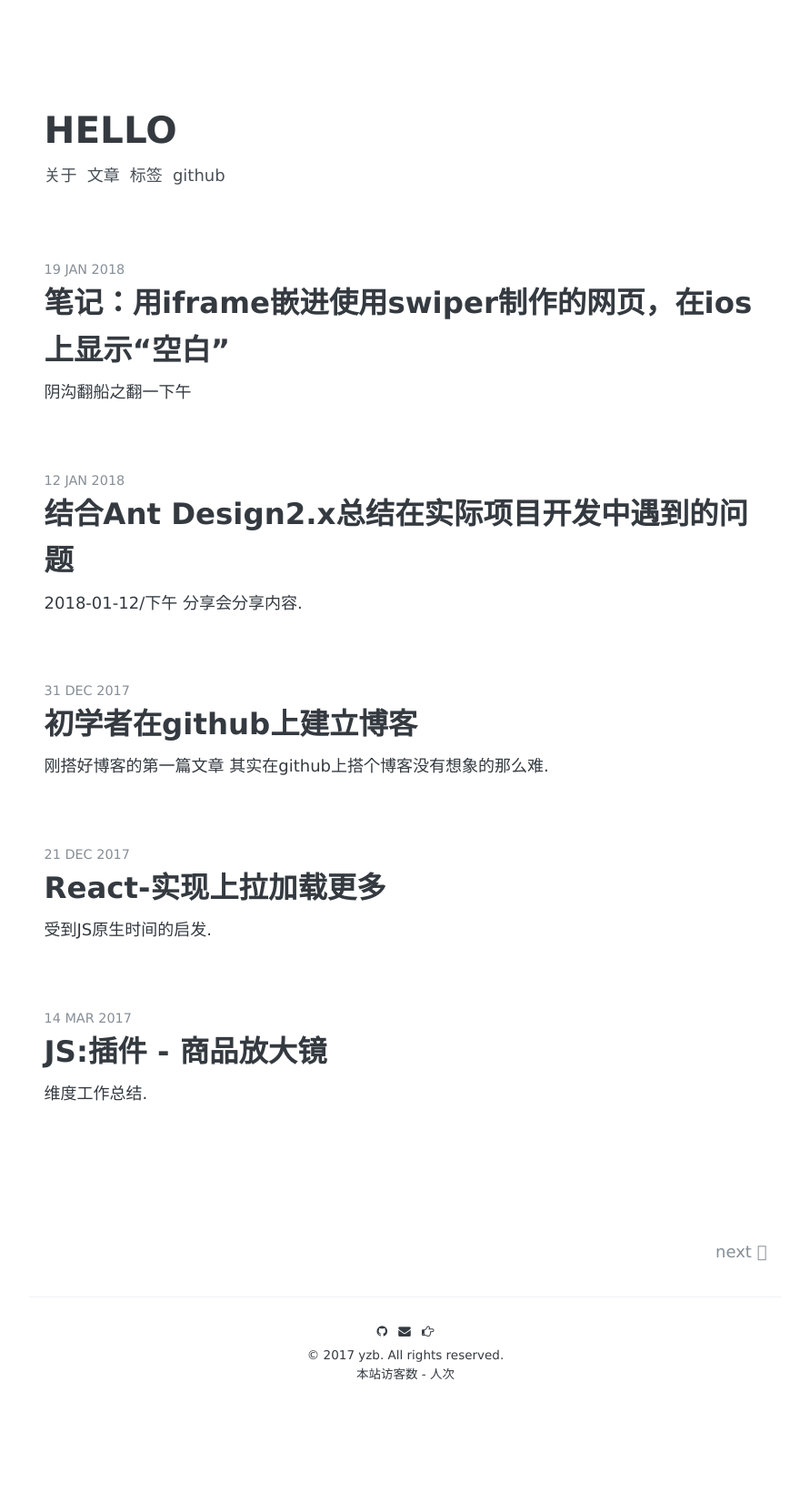
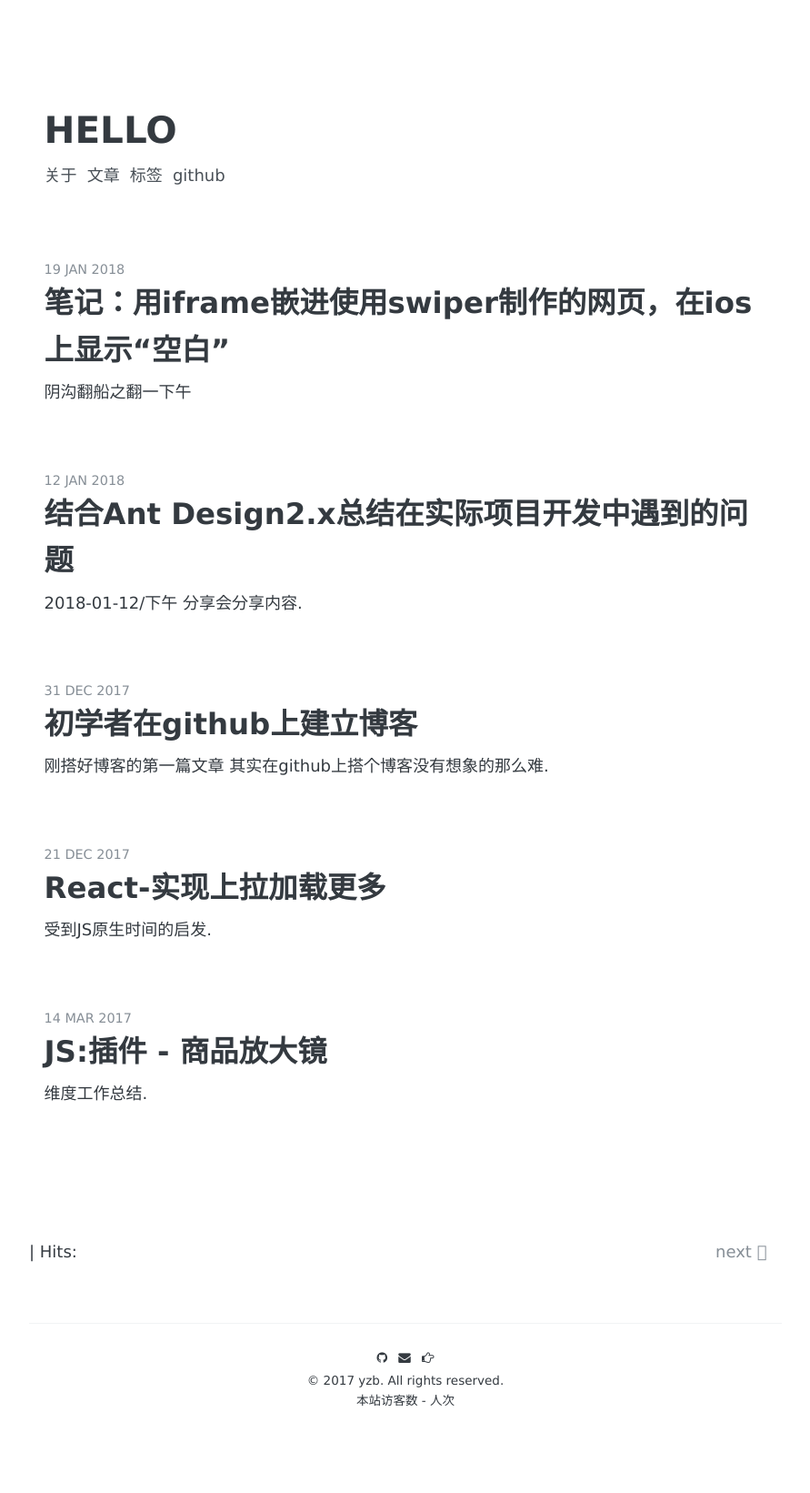
Before and after one commit to yzbaoo/yzbao.github.io, a Jekyll site: the page built from index.html, in a window 1280 px wide. Shown: the whole page at 91% size, without its empty margins (194-1085 px from the left). Built offline with Jekyll 4.4.1, drawn with Linux system fonts in a browser that asks for light colours; nearby versions of some CDN libraries; the list of posts is cut into pages by our own code; comment, search, counter and statistics services are not loaded; before the commit the page ends 1612 px from its top, so only the background shows below that.

Commit message:
增  ：添加主页访问量

```diff
--- a/index.html
+++ b/index.html
@@ -67,6 +67,16 @@ layout: default
       {% endif %}
     </span>
 
+    <!-- 统计阅读量 -->
+    {% if site.leancloud.enable %}
+     <span id="{{ post.url }}" class="leancloud_visitors" data-flag-title="{{ post.title }}">
+     <span class="post-meta-divider">|</span>
+     <span class="post-meta-item-text"> Hits:  </span>
+     <span class="leancloud-visitors-count"></span>
+     </span>
+    {% endif %}
+
+
   </div>
 {% endif %}
 </div>
```
